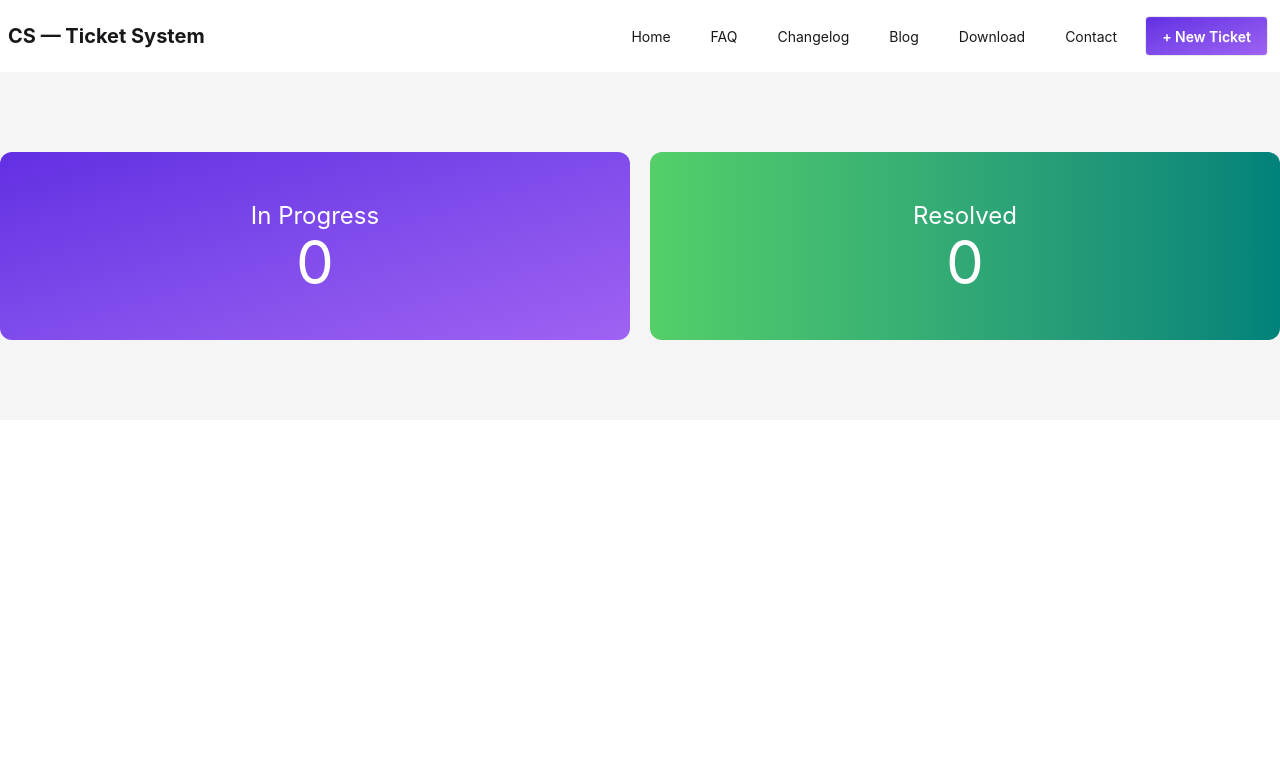
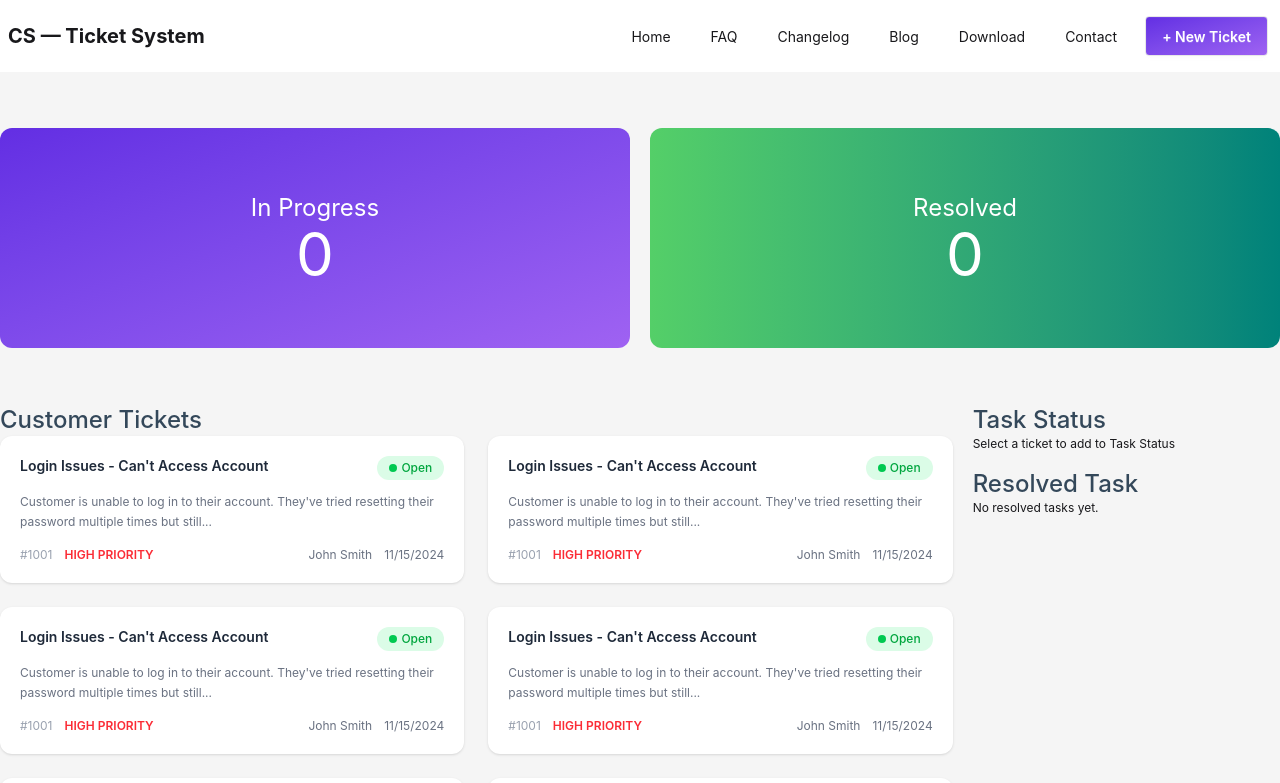
Before and after one commit to abusaleh2234/CS-Ticket-System, a React (Vite) app: page / in a window 1280 px wide. Shown: the top 783 px of the page. Built offline with nearby package versions, Linux system fonts and the light colour scheme.

Commit message:
data loaded and display ticket

```diff
--- a/src/App.jsx
+++ b/src/App.jsx
@@ -1,20 +1,35 @@
 
+import { Suspense } from 'react'
 import './App.css'
 import Banner from './Component/Banner/Banner'
 import Navbar from './Component/Navbar/Navbar'
+import Tickets from './Component/Tickets/Tickets'
+import Status from './Component/Status/Status'
 
+const ticketsFetch = async () => {
+  const res = await fetch("tickets.json")
+  return res.json()
+}
 function App() {
+  const ticketsPromise = ticketsFetch()
 
   return (
     <>
       <Navbar></Navbar>
       <div className="bg-[#F5F5F5] ">
         <div className=" max-w-7xl mx-auto">
-            <Banner></Banner>
+          <Banner></Banner>
 
-            <div className="">
+          <div className="flex gap-5">
+            <Suspense fallback={<h2>Tickets is loading ....</h2>}>
+              <Tickets ticketsPromise={ticketsPromise}></Tickets>
+            </Suspense>
 
+            <div className="w-1/3">
+              <Status></Status>
             </div>
+
+          </div>
         </div>
 
       </div>
--- a/src/Component/Banner/Banner.jsx
+++ b/src/Component/Banner/Banner.jsx
@@ -1,13 +1,13 @@
 
 const Banner = () => {
     return (
-        <div className="md:py-20 py-8 px-2 md:px-0">
+        <div className="md:py-14 py-8 px-2 md:px-0">
             <div className="grid grid-cols-1 md:grid-cols-2 gap-5">
-                <div className="text-center rounded-xl p-12 text-white bg-linear-to-tl from-[#9F62F2] to-[#632EE3]">
+                <div className="text-center rounded-xl p-16 text-white bg-linear-to-tl from-[#9F62F2] to-[#632EE3]">
                     <h2 className="text-2xl">In Progress</h2>
                     <h1 className="text-6xl">0</h1>
                 </div>
-                <div className="text-center rounded-xl p-12 text-white bg-linear-to-r from-[#54CF68] to-[#00827A]">
+                <div className="text-center rounded-xl p-16 text-white bg-linear-to-r from-[#54CF68] to-[#00827A]">
                     <h2 className="text-2xl">Resolved</h2>
                     <h1 className="text-6xl">0</h1>
                 </div>
--- /dev/null
+++ b/src/Component/Status/Status.jsx
@@ -0,0 +1,18 @@
+import React from 'react';
+
+const Status = () => {
+    return (
+        <div className='space-y-4'>
+            <div className="">
+                <h3 className="text-2xl font-medium text-[#34485A]">Task Status</h3>
+            <p className='text-xs'>Select a ticket to add to Task Status</p>
+            </div>
+            <div className="">
+                <h3 className="text-2xl font-medium text-[#34485A]">Resolved Task</h3>
+            <p className='text-xs'>No resolved tasks yet.</p>
+            </div>
+        </div>
+    );
+};
+
+export default Status;
--- /dev/null
+++ b/src/Component/Ticket/Ticket.jsx
@@ -0,0 +1,51 @@
+import React from 'react';
+
+const Ticket = ({ticket}) => {
+    console.log(ticket);
+
+    return (
+        <div>
+            {/* <div className="bg-gray-100 min-h-screen p-6">
+                <div className="grid md:grid-cols-2 gap-6"> */}
+
+                    <div className="bg-white p-5 rounded-xl shadow-sm hover:shadow-md transition duration-300">
+
+                        <div className="flex justify-between items-start">
+                            <h3 className="text-sm font-semibold text-gray-800">
+                                Login Issues - Can't Access Account
+                            </h3>
+                            <span className="flex items-center gap-1 bg-green-100 text-green-600 text-xs font-medium px-3 py-1 rounded-full">
+                                <span className="w-2 h-2 bg-green-500 rounded-full"></span>
+                                Open
+                            </span>
+                        </div>
+
+                        <p className="text-xs text-gray-500 mt-3 leading-relaxed">
+                            Customer is unable to log in to their account. They've tried resetting their password multiple times but still...
+                        </p>
+
+                        <div className="flex justify-between items-center mt-4 text-xs">
+
+                            <div className="flex items-center gap-3">
+                                <span className="text-gray-400">#1001</span>
+                                <span className="text-red-500 font-semibold uppercase">
+                                    High Priority
+                                </span>
+                            </div>
+
+                            <div className="flex items-center gap-3 text-gray-500">
+                                <span>John Smith</span>
+                                <span>11/15/2024</span>
+                            </div>
+
+                        </div>
+                    </div>
+
+
+                </div>
+        //     </div>
+        // </div>
+    );
+};
+
+export default Ticket;
--- a/src/Component/Tickets/Tickets.jsx
+++ b/src/Component/Tickets/Tickets.jsx
@@ -1,8 +1,18 @@
+import { use } from "react";
+import Ticket from "../Ticket/Ticket";
 
-const Tickets = () => {
+const Tickets = ({ticketsPromise}) => {
+    const ticketsData = use(ticketsPromise)
+    // console.log(ticketsData);
+
     return (
         <div>
-
+            <h3 className="text-2xl font-medium text-[#34485A]">Customer Tickets</h3>
+            <div className="grid md:grid-cols-2 gap-6">
+                {
+                    ticketsData.map(ticket => <Ticket key={ticket.id} ticket={ticket}></Ticket>)
+                }
+            </div>
         </div>
     );
 };
```
